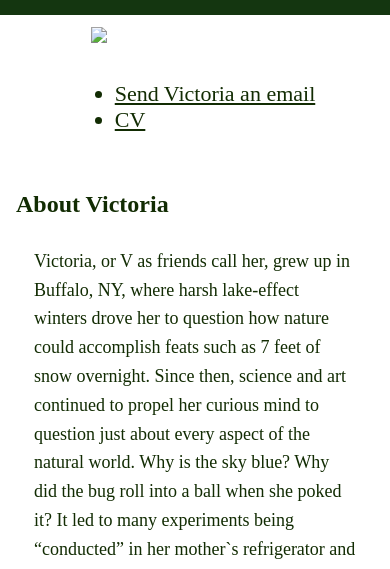
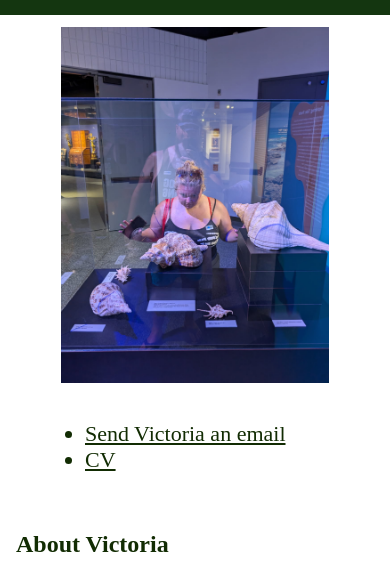
Before and after one commit to bacon2169/marsh, a plain HTML site: page Victoria.Html in a window 390 px wide. Shown: the part 189-758 px from the top of the page. Drawn offline with Linux system fonts and the light colour scheme; grey boxes are pictures that could not be loaded.

Commit message:
fixed img not populating on mobile

```diff
--- a/Victoria.Html
+++ b/Victoria.Html
@@ -17,7 +17,7 @@
         </header>
     <section class="content-section">
         <div class="left_column">
-            <img src="img/Vshells.jpg">
+            <img src="/IMGs/Vshells.jpg" alt="Victoria">
             <ul>
                <li><a href="mailto:vmakowski@outlook.com">Send Victoria an email</a>
                 </li>
```
